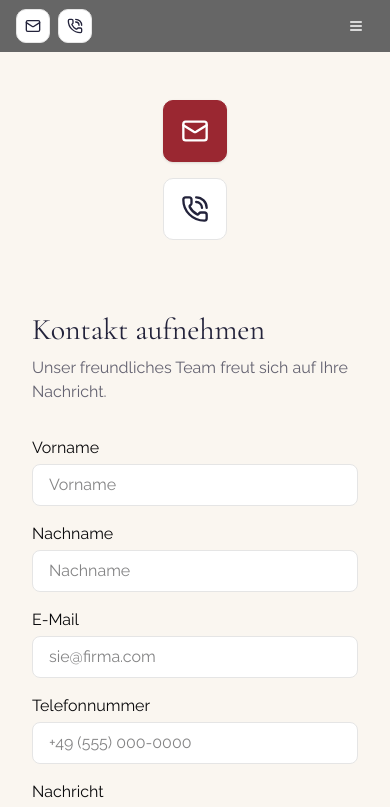
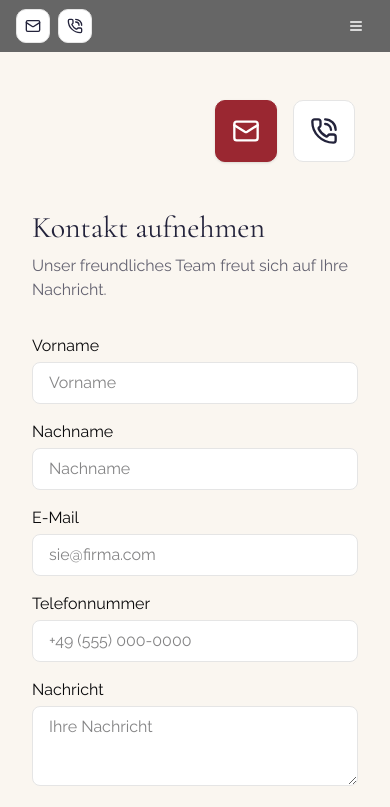
Before and after one commit to sarthakshrestha/kathmandu-mandala, a Next.js app: page /contact in a window 390 px wide. Shown: the top 807 px of the page. Built offline with nearby package versions, Linux system fonts and the light colour scheme.

Commit message:
Updated button on mobile

```diff
--- a/src/app/components/contact/contact-main.tsx
+++ b/src/app/components/contact/contact-main.tsx
@@ -90,10 +90,10 @@ export default function ContactMain() {
     <section className="bg-[#FAF6F0] py-12 px-2 max-sm:px-8">
       <div className=" mx-auto flex flex-col md:flex-row gap-10 items-center max-w-7xl">
         {/* Mode Switch Buttons */}
-        <div className="flex flex-col gap-4 mb-8 w-16">
+        <div className="flex flex-row gap-4 mb-8 max-sm:mb-2 w-full max-w-xs sm:flex-col sm:w-16 max-sm:items-end max-sm:justify-end">
           <button
             type="button"
-            className={`flex items-center justify-center py-4 rounded-lg transition border ${
+            className={`flex items-center justify-center py-4 max-sm:px-4 rounded-lg transition border ${
               mode === "contact"
                 ? "bg-[#9A2731] text-white border-[#9A2731] shadow"
                 : "bg-white text-[#23233B] border-[#e5e5e5]"
@@ -105,7 +105,7 @@ export default function ContactMain() {
           </button>
           <button
             type="button"
-            className={`flex items-center justify-center py-4 rounded-lg transition border ${
+            className={`flex items-center justify-center py-4 max-sm:px-4 rounded-lg transition border ${
               mode === "schedule"
                 ? "bg-[#9A2731] text-white border-[#9A2731] shadow"
                 : "bg-white text-[#23233B] border-[#e5e5e5]"
```
